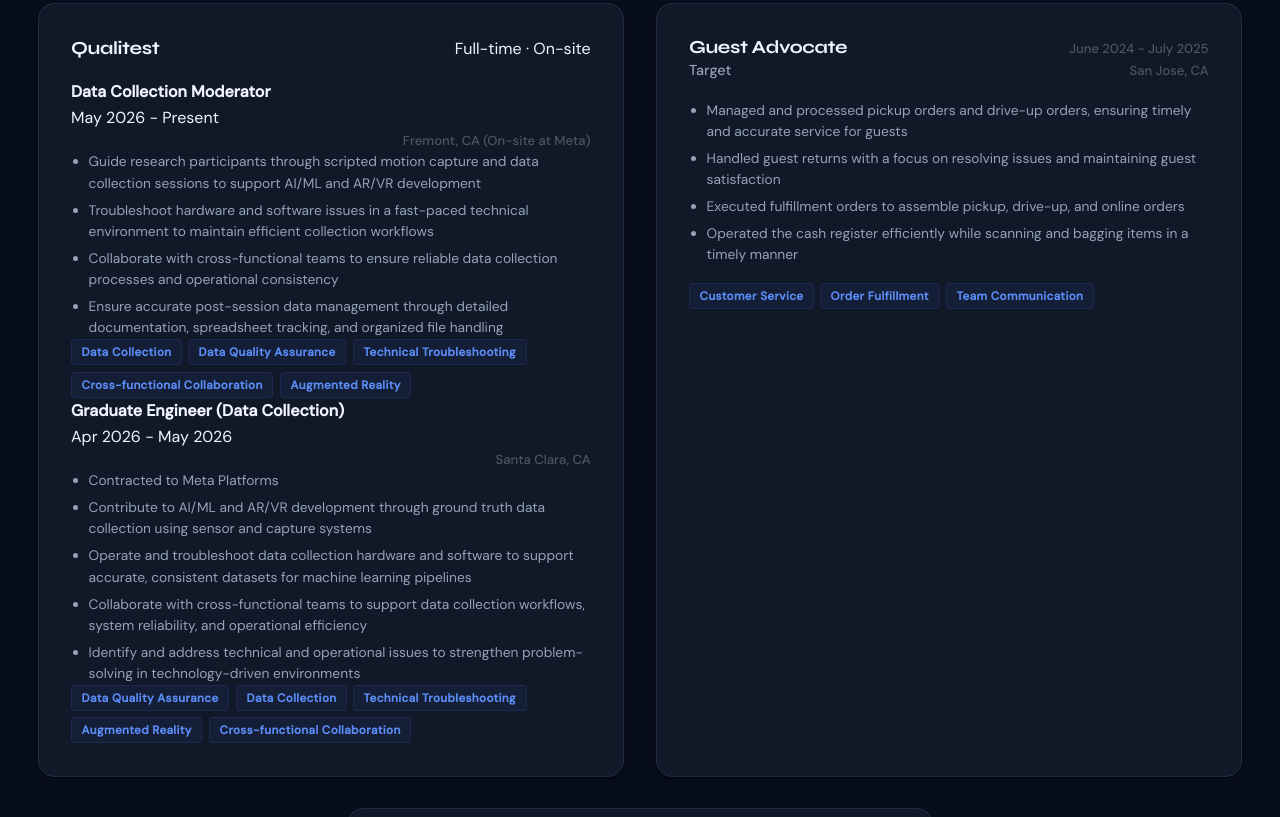
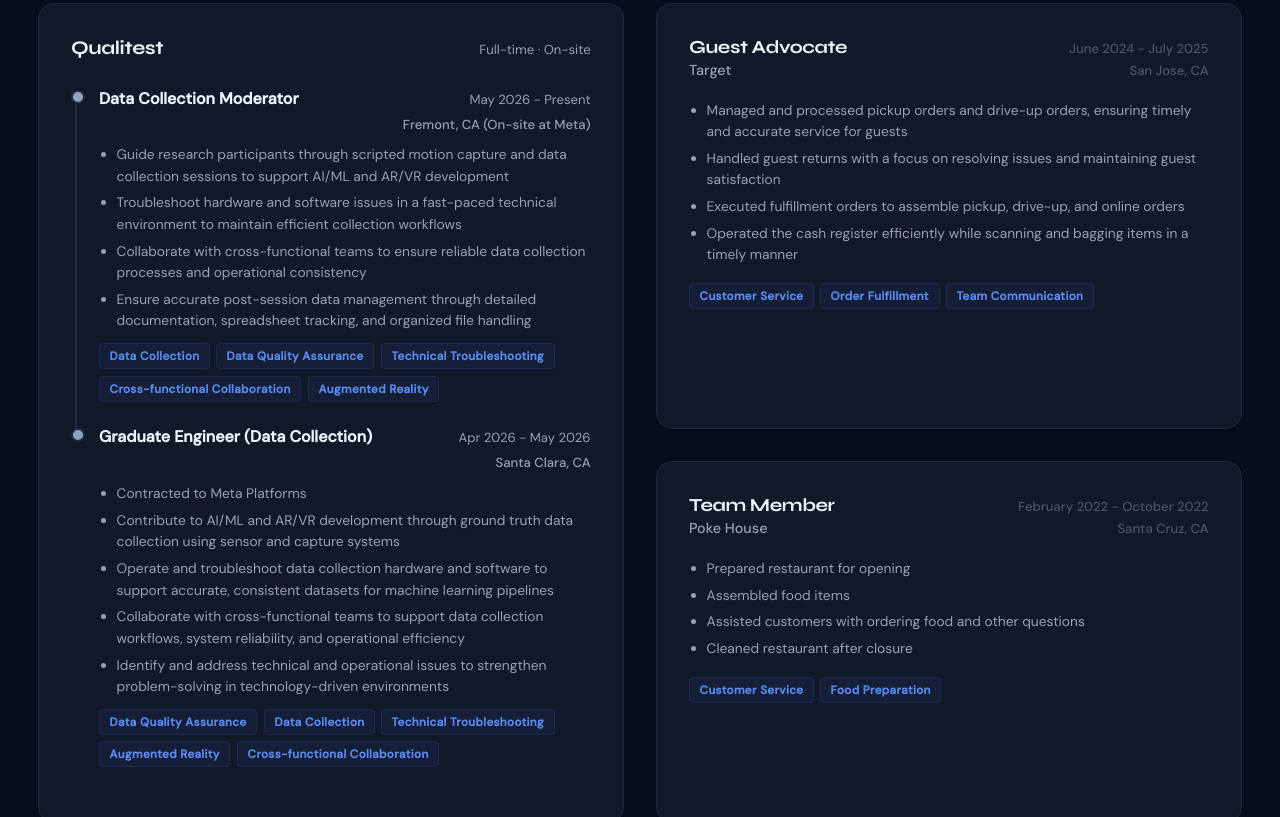
Before and after one commit to alexyehhh/portfolio, a plain HTML site: page index.html in a window 1280 px wide. Shown: the part 1697-2514 px from the top of the page. Drawn offline with nearby package versions, Linux system fonts and the light colour scheme.

Commit message:
Refactor experience section: update grid to 2-col layout with Qualitest spanning both rows

```diff
--- a/style.css
+++ b/style.css
@@ -645,12 +645,13 @@
 
 .experience-grid {
     display: grid;
-    grid-template-columns: repeat(4, 1fr);
+    grid-template-columns: 1fr 1fr;
     gap: 2rem;
+    align-items: stretch;
 }
 
 .experience-card {
-    grid-column: span 2;
+    grid-column: span 1;
     background: var(--bg-card);
     border: 1px solid var(--border);
     border-radius: 16px;
@@ -662,6 +663,109 @@
     box-shadow: var(--shadow-sm);
     transform: translateY(0);
     will-change: transform;
+}
+
+/* Grouped card (multiple roles under one employer) */
+.experience-card--grouped {
+    grid-row: span 2;
+}
+
+.experience-card--grouped .experience-company-name {
+    font-size: 1.2rem;
+    font-weight: 700;
+    margin-bottom: 0.15rem;
+}
+
+.experience-card--grouped .experience-company-meta {
+    font-size: 0.82rem;
+    color: var(--text-2);
+    margin-bottom: 0.5rem;
+    white-space: nowrap;
+}
+
+.experience-roles {
+    display: flex;
+    flex-direction: column;
+    gap: 0;
+    position: relative;
+}
+
+.experience-role {
+    display: flex;
+    gap: 1rem;
+    position: relative;
+}
+
+.experience-role-marker {
+    position: relative;
+    flex-shrink: 0;
+    width: 12px;
+    margin-top: 4px;
+}
+
+.experience-role-marker::before {
+    content: '';
+    display: block;
+    width: 10px;
+    height: 10px;
+    border-radius: 50%;
+    background: var(--text-2);
+    border: 2px solid var(--border);
+}
+
+.experience-role:not(:last-child) .experience-role-marker::after {
+    content: '';
+    position: absolute;
+    left: 4px;
+    top: 14px;
+    width: 2px;
+    height: calc(100% - 4px);
+    background: var(--border);
+}
+
+.experience-role-content {
+    flex: 1;
+    padding-bottom: 1.4rem;
+}
+
+.experience-role-title {
+    font-size: 1rem;
+    font-weight: 600;
+    margin-bottom: 0.15rem;
+}
+
+.experience-role-title-row {
+    display: flex;
+    justify-content: space-between;
+    align-items: baseline;
+    gap: 1rem;
+    margin-bottom: 0.15rem;
+}
+
+.experience-role-title-row .experience-role-title {
+    margin-bottom: 0;
+}
+
+.experience-role-date {
+    font-size: 0.82rem;
+    color: var(--text-2);
+    white-space: nowrap;
+    flex-shrink: 0;
+}
+
+.experience-role-content .experience-dates,
+.experience-role-content .experience-location {
+    font-size: 0.82rem;
+    color: var(--text-2);
+    margin-bottom: 0.1rem;
+}
+
+.experience-role-content .experience-points {
+    margin-top: 0.6rem;
+}
+
+.experience-role-content .experience-tags {
+    margin-top: 0.7rem;
 }
 
 .experience-card:hover,
@@ -738,11 +842,6 @@
     flex-wrap: wrap;
 }
 
-@media (min-width: 1025px) {
-    .experience-card:nth-last-child(1):nth-child(odd) {
-        grid-column: 2 / span 2;
-    }
-}
 
 /* ─── SKILLS ────────────────────────── */
 #skills { background: var(--bg); }
@@ -1198,7 +1297,7 @@
 @media (max-width: 1024px) {
     .projects-grid { grid-template-columns: repeat(4, 1fr); }
     .project-card { grid-column: span 2; }
-    .experience-grid { grid-template-columns: repeat(2,1fr); }
+    .experience-grid { grid-template-columns: 1fr 1fr; }
     .experience-card { grid-column: span 1; }
     .skills-grid { grid-template-columns: repeat(2,1fr); }
     .certifications-grid { grid-template-columns: repeat(2,1fr); gap: 1.5rem; }
@@ -1231,6 +1330,7 @@
     .projects-grid { grid-template-columns: 1fr; }
     .project-card { grid-column: span 1; }
     .experience-grid { grid-template-columns: 1fr; }
+    .experience-card--grouped { grid-row: span 1; }
     .skills-grid { grid-template-columns: repeat(2,1fr); }
     .certifications-grid { grid-template-columns: 1fr; }
     .contact-content { grid-template-columns: 1fr; gap: 2.5rem; }
```
